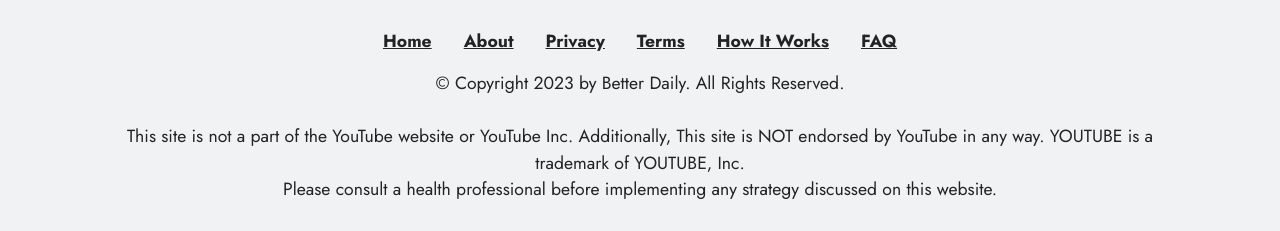
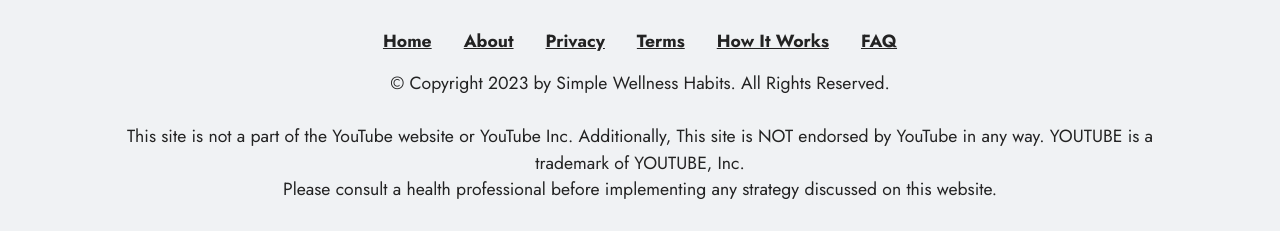
Before and after one commit to rajnagpalx/simplewellnesshabits.com, a plain HTML site: page terms.html in a window 1280 px wide. Shown: the part 1539-1770 px from the top of the page. Drawn offline with Linux system fonts and the light colour scheme.

Commit message:
Update terms.html

```diff
--- a/terms.html
+++ b/terms.html
@@ -107,7 +107,7 @@
 
             <div class="row row-copirayt">
                 <p class="mbr-text mb-0 mbr-fonts-style mbr-white align-center display-4">
-                    © Copyright 2023 by Better Daily. All Rights Reserved.<br><br>This site is not a part of the YouTube website or YouTube Inc. Additionally, This site is NOT endorsed by YouTube in any way. YOUTUBE is a trademark of YOUTUBE, Inc.<br>Please consult a health professional before implementing any strategy discussed on this website.<br>
+                    © Copyright 2023 by Simple Wellness Habits. All Rights Reserved.<br><br>This site is not a part of the YouTube website or YouTube Inc. Additionally, This site is NOT endorsed by YouTube in any way. YOUTUBE is a trademark of YOUTUBE, Inc.<br>Please consult a health professional before implementing any strategy discussed on this website.<br>
                 </p>
             </div>
         </div>
```
